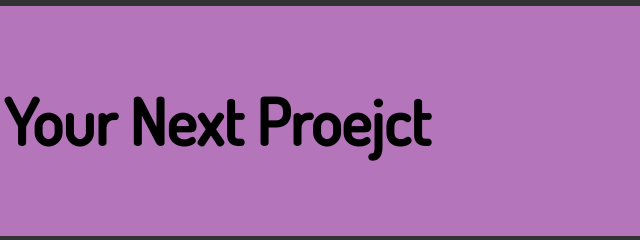
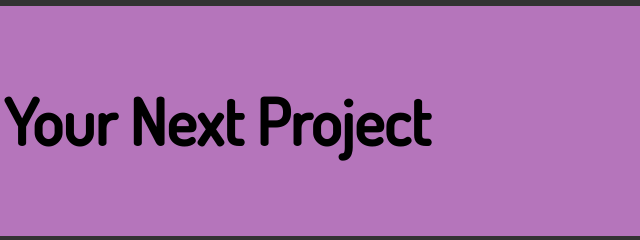
Before and after one commit to OrkhanElchuev/Portfolio-Website, a website: page dist/contact.html in a window 1280 px wide. Shown: the part 1096-1336 px from the top of the page, 553-1193 px from the left. Drawn offline with Linux system fonts and the light colour scheme.

Commit message:
Typo error fixed

```diff
--- a/dist/contact.html
+++ b/dist/contact.html
@@ -73,7 +73,7 @@
 
   <!-- Tagline -->
   <section id="contact-tagline" class="bg-main py-4">
-    <h1>Let's Start Your Next Proejct</h1>
+    <h1>Let's Start Your Next Project</h1>
   </section>
 
 
```
